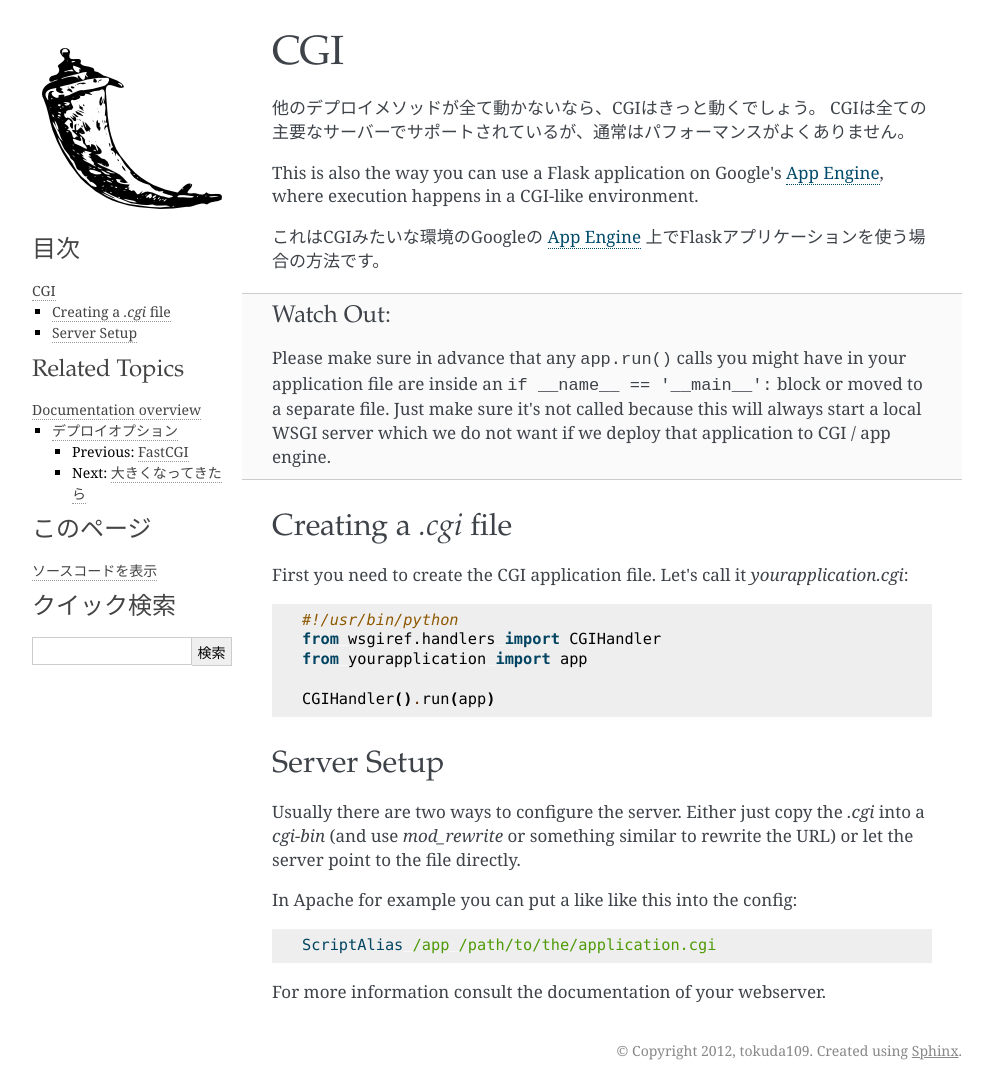
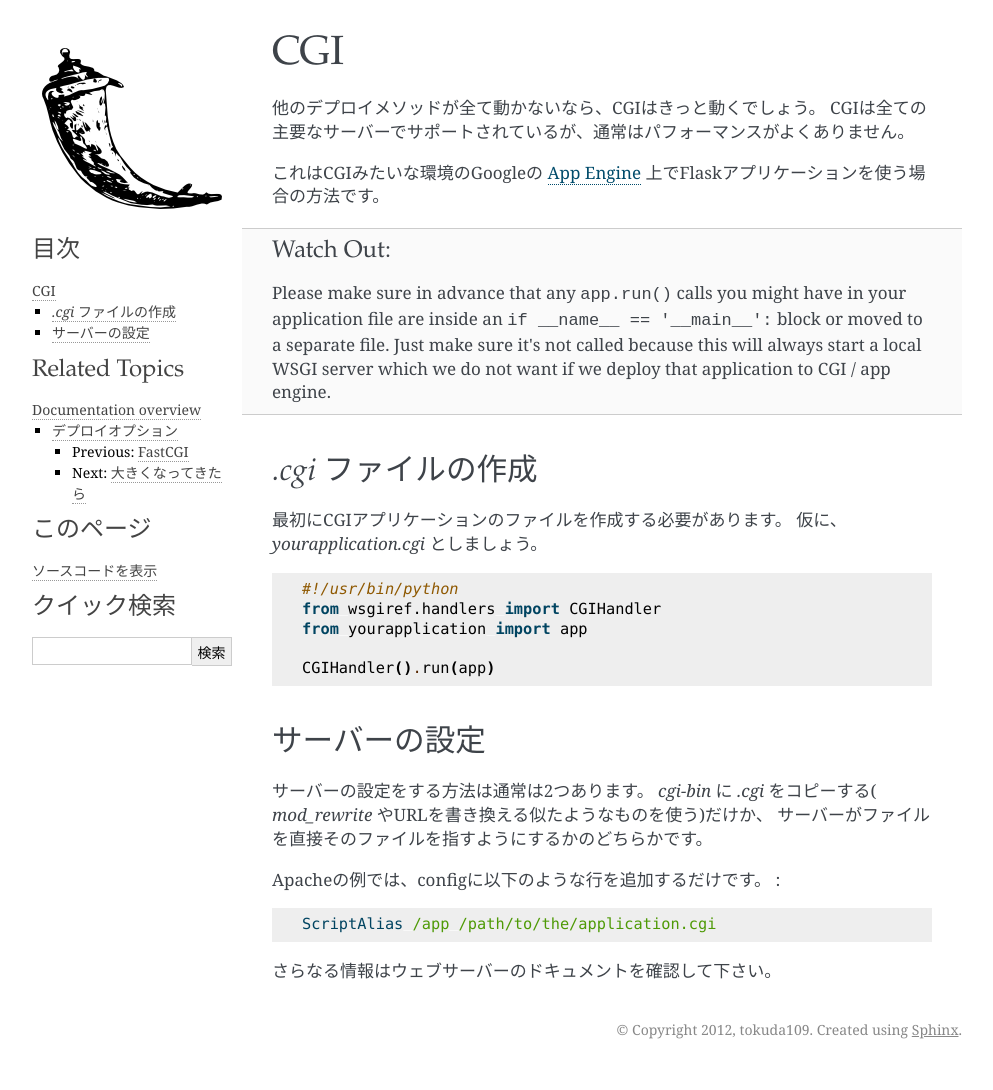
Before and after one commit to tokuda109/flask-docs-ja, a Sphinx documentation site: the page built from docs/deploying/cgi.rst, in a window 1280 px wide. Shown: the whole page, without its empty margins (148-1141 px from the left). Built offline with Sphinx 7.4.7, drawn with Linux system fonts in a browser that asks for light colours; pages that are not in the unit, such as notebooks, are missing from menus; after the commit the page ends 1069 px from its top, so only the background shows below that.

Commit message:
Translated cgi part

```diff
--- a/docs/deploying/cgi.rst
+++ b/docs/deploying/cgi.rst
@@ -8,8 +8,8 @@ CGI
 他のデプロイメソッドが全て動かないなら、CGIはきっと動くでしょう。
 CGIは全ての主要なサーバーでサポートされているが、通常はパフォーマンスがよくありません。
 
-This is also the way you can use a Flask application on Google's `App
-Engine`_, where execution happens in a CGI-like environment.
+.. This is also the way you can use a Flask application on Google's `App
+   Engine`_, where execution happens in a CGI-like environment.
 
 これはCGIみたいな環境のGoogleの `App Engine`_ 上でFlaskアプリケーションを使う場合の方法です。
 
@@ -21,11 +21,17 @@ Engine`_, where execution happens in a CGI-like environment.
    not called because this will always start a local WSGI server which
    we do not want if we deploy that application to CGI / app engine.
 
-Creating a `.cgi` file
-----------------------
+.. Creating a `.cgi` file
+   ----------------------
 
-First you need to create the CGI application file.  Let's call it
-`yourapplication.cgi`::
+`.cgi` ファイルの作成
+-------------------------
+
+.. First you need to create the CGI application file.  Let's call it
+   `yourapplication.cgi`::
+
+最初にCGIアプリケーションのファイルを作成する必要があります。
+仮に、 `yourapplication.cgi` としましょう。 ::
 
     #!/usr/bin/python
     from wsgiref.handlers import CGIHandler
@@ -33,19 +39,30 @@ First you need to create the CGI application file.  Let's call it
 
     CGIHandler().run(app)
 
-Server Setup
-------------
+.. Server Setup
+   ------------
 
-Usually there are two ways to configure the server.  Either just copy the
-`.cgi` into a `cgi-bin` (and use `mod_rewrite` or something similar to
-rewrite the URL) or let the server point to the file directly.
+サーバーの設定
+-----------------
 
-In Apache for example you can put a like like this into the config:
+.. Usually there are two ways to configure the server.  Either just copy the
+   `.cgi` into a `cgi-bin` (and use `mod_rewrite` or something similar to
+   rewrite the URL) or let the server point to the file directly.
+
+サーバーの設定をする方法は通常は2つあります。
+`cgi-bin` に `.cgi` をコピーする( `mod_rewrite` やURLを書き換える似たようなものを使う)だけか、
+サーバーがファイルを直接そのファイルを指すようにするかのどちらかです。
+
+.. In Apache for example you can put a like like this into the config:
+
+Apacheの例では、configに以下のような行を追加するだけです。 :
 
 .. sourcecode:: apache
 
     ScriptAlias /app /path/to/the/application.cgi
 
-For more information consult the documentation of your webserver.
+.. For more information consult the documentation of your webserver.
+
+さらなる情報はウェブサーバーのドキュメントを確認して下さい。
 
 .. _App Engine: http://code.google.com/appengine/
```
